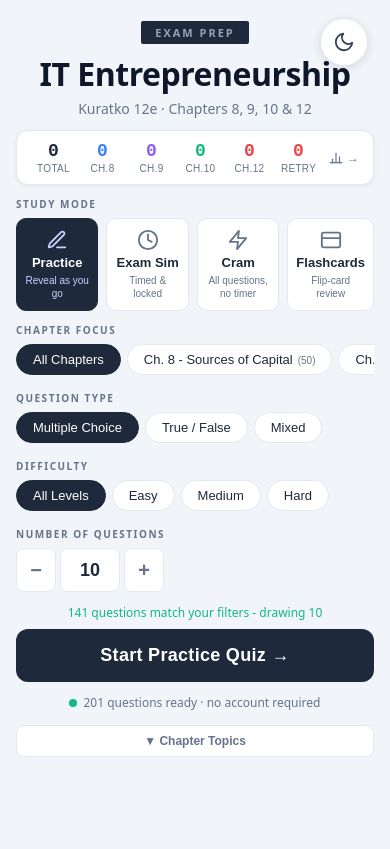
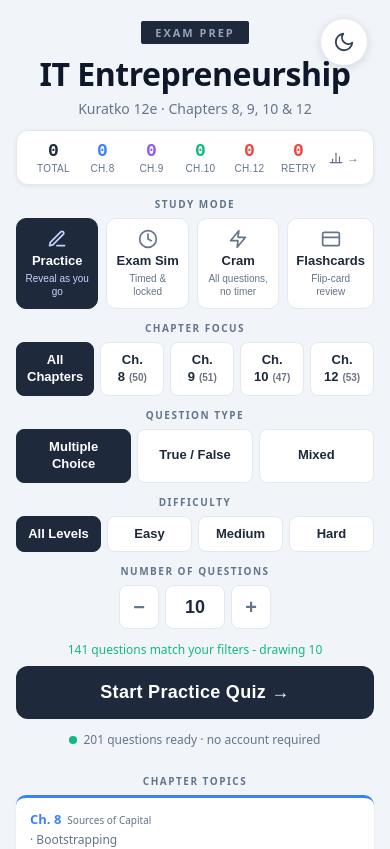
Before and after one commit to h-yzeng/ITMM-581-Study-Tool, a React (Vite) app: page / in a window 390 px wide. Shown: the top 849 px of the page. Built offline with nearby package versions, Linux system fonts and the light colour scheme.

Commit message:
feat: update HomeScreen layout with responsive design and enhance styles for better usability

```diff
--- a/src/index.css
+++ b/src/index.css
@@ -1,7 +1,6 @@
 *, *::before, *::after { box-sizing: border-box; }
 html, body { margin: 0; padding: 0; font-family: system-ui, -apple-system, 'Segoe UI', sans-serif; }
 
-/* Remove default outline; restore a clean one only for keyboard navigation */
 :focus { outline: none; }
 :focus-visible {
   outline: 2px solid #6366f1;
@@ -17,14 +16,22 @@ input[type="number"]::-webkit-outer-spin-button {
 }
 input[type="number"] { -moz-appearance: textfield; appearance: textfield; }
 
-/* Mobile: horizontal scroll for pill rows */
-@media (max-width: 600px) {
-  .pill-row {
-    flex-wrap: nowrap !important;
-    overflow-x: auto;
-    -webkit-overflow-scrolling: touch;
-    padding-bottom: 4px;
-    scrollbar-width: none;
-  }
-  .pill-row::-webkit-scrollbar { display: none; }
+/* Two-column home layout */
+.home-layout {
+  display: flex;
+  gap: 20px;
+  align-items: flex-start;
 }
+.main-controls {
+  flex: 1;
+  min-width: 0;
+}
+.chapter-sidebar {
+  width: 252px;
+  flex-shrink: 0;
+}
+
+@media (max-width: 780px) {
+  .home-layout { flex-direction: column; }
+  .chapter-sidebar { width: 100%; }
+}
--- a/src/screens/HomeScreen.jsx
+++ b/src/screens/HomeScreen.jsx
@@ -1,4 +1,3 @@
-import { useState } from 'react'
 import { CHAPTERS, TOPIC_CARDS, CHAPTER_COLORS, TOPICS_BY_CHAPTER } from '../data/chapters.js'
 import { QUESTION_BANK } from '../data/questionBank.js'
 import { qKey } from '../hooks/useStorage.js'
@@ -10,10 +9,10 @@ const BANK_SIZE   = QUESTION_BANK.length
 const CHAPTER_IDS = [8, 9, 10, 12]
 
 const MODES = [
-  { id: 'practice',   Icon: IconPencil, label: 'Practice',   sub: 'Reveal as you go' },
-  { id: 'exam',       Icon: IconClock,  label: 'Exam Sim',   sub: 'Timed & locked'   },
+  { id: 'practice',   Icon: IconPencil, label: 'Practice',   sub: 'Reveal as you go'    },
+  { id: 'exam',       Icon: IconClock,  label: 'Exam Sim',   sub: 'Timed & locked'      },
   { id: 'cram',       Icon: IconZap,    label: 'Cram',       sub: 'All questions, no timer' },
-  { id: 'flashcards', Icon: IconCards,  label: 'Flashcards', sub: 'Flip-card review'  },
+  { id: 'flashcards', Icon: IconCards,  label: 'Flashcards', sub: 'Flip-card review'    },
 ]
 
 export function HomeScreen({
@@ -28,20 +27,25 @@ export function HomeScreen({
 }) {
   const { dk, bg, cardBg, text, subText, border, pillSel } = theme
 
-  const [chapOpen, setChapOpen] = useState(false)
-  const pill  = active => ({ ...S.pill, background: active ? pillSel : cardBg, color: active ? '#fff' : text, border: `1.5px solid ${active ? pillSel : border}`, transition: 'opacity 0.15s' })
+  const fBtn = active => ({
+    ...S.filterBtn,
+    background: active ? pillSel : cardBg,
+    color:      active ? '#fff'  : text,
+    border:     `1.5px solid ${active ? pillSel : border}`,
+    transition: 'opacity 0.15s',
+  })
   const hov   = e => { e.currentTarget.style.opacity = '0.75' }
-  const unhov = e => { e.currentTarget.style.opacity = '1' }
+  const unhov = e => { e.currentTarget.style.opacity = '1'    }
 
-  const wCount   = wrongBank ? Object.keys(wrongBank).length : 0
-  const fCount   = flagged   ? Object.keys(flagged).length   : 0
-  const total    = stats?.totalAnswered || 0
-  const qByChap  = QUESTION_BANK.reduce((a, q) => { a[q.chapter] = (a[q.chapter] || 0) + 1; return a }, {})
+  const wCount  = wrongBank ? Object.keys(wrongBank).length : 0
+  const fCount  = flagged   ? Object.keys(flagged).length   : 0
+  const total   = stats?.totalAnswered || 0
+  const qByChap = QUESTION_BANK.reduce((a, q) => { a[q.chapter] = (a[q.chapter] || 0) + 1; return a }, {})
 
   const streak = (() => {
     if (!sessionHistory?.length) return 0
-    const days = new Set(sessionHistory.map(s => s.date))
-    const today = new Date().toLocaleDateString('en-US', { month: 'numeric', day: 'numeric' })
+    const days      = new Set(sessionHistory.map(s => s.date))
+    const today     = new Date().toLocaleDateString('en-US', { month: 'numeric', day: 'numeric' })
     const yesterday = new Date(Date.now() - 86400000).toLocaleDateString('en-US', { month: 'numeric', day: 'numeric' })
     if (!days.has(today) && !days.has(yesterday)) return 0
     let count = 0, d = new Date()
@@ -58,6 +62,13 @@ export function HomeScreen({
   return (
     <div style={{ ...S.page, background: bg }}>
       <DarkToggle onClick={toggleDark} dk={dk} border={border} cardBg={cardBg} />
+
+      {streak > 0 && (
+        <div style={{ position: 'fixed', top: 20, left: 22, zIndex: 1000, background: '#f59e0b', color: '#fff', padding: '5px 12px', borderRadius: 6, fontSize: 11, fontWeight: 700, letterSpacing: 0.5 }}>
+          {streak} DAY STREAK
+        </div>
+      )}
+
       <div style={S.container}>
 
         <div style={S.header}>
@@ -82,24 +93,24 @@ export function HomeScreen({
               <span style={{ ...S.statsNum, color: '#ef4444' }}>{wCount}</span>
               <span style={{ ...S.statsLbl, color: subText }}>Retry</span>
             </div>
-            {streak > 0 && (
-              <div style={S.statsCell}>
-                <span style={{ ...S.statsNum, color: '#f59e0b' }}>{streak}</span>
-                <span style={{ ...S.statsLbl, color: subText }}>🔥 Streak</span>
-              </div>
-            )}
             <span style={{ ...S.statsArrow, color: subText, display: 'flex', alignItems: 'center', gap: 4 }}>
               <IconBarChart size={14} /> &rarr;
             </span>
           </button>
         )}
 
+        <div className="home-layout">
+
+          {/* ── Main controls ── */}
+          <div className="main-controls">
+
             <div style={S.section}>
               <label style={{ ...S.label, color: subText }}>STUDY MODE</label>
               <div style={S.modeRow}>
                 {MODES.map(({ id, Icon, label, sub }) => (
-              <button key={id} onClick={() => setMode(id)} onMouseEnter={hov} onMouseLeave={unhov} style={{ ...S.modeBtn, background: mode === id ? pillSel : cardBg, border: `1.5px solid ${mode === id ? pillSel : border}`, color: mode === id ? '#fff' : text, transition: 'opacity 0.15s' }}>
-                <span style={{ color: mode === id ? '#c7d2fe' : subText, display: 'flex' }}><Icon size={22} /></span>
+                  <button key={id} onClick={() => setMode(id)} onMouseEnter={hov} onMouseLeave={unhov}
+                    style={{ ...S.modeBtn, background: mode === id ? pillSel : cardBg, border: `1.5px solid ${mode === id ? pillSel : border}`, color: mode === id ? '#fff' : text, transition: 'opacity 0.15s' }}>
+                    <span style={{ color: mode === id ? '#c7d2fe' : subText, display: 'flex' }}><Icon size={20} /></span>
                     <span style={{ fontWeight: 700, fontSize: 13 }}>{label}</span>
                     <span style={{ fontSize: 10, color: mode === id ? '#c7d2fe' : subText, lineHeight: 1.3 }}>{sub}</span>
                   </button>
@@ -109,68 +120,82 @@ export function HomeScreen({
 
             <div style={S.section}>
               <label style={{ ...S.label, color: subText }}>CHAPTER FOCUS</label>
-          <div className="pill-row" style={S.pills}>
+              <div style={{ ...S.filterRow, flexWrap: 'wrap' }}>
                 {CHAPTERS.map(c => (
-              <button key={c.id} onClick={() => { setSelChapter(c.id); setSelTopics([]) }} onMouseEnter={hov} onMouseLeave={unhov} style={{ ...pill(selChapter === c.id), flexShrink: 0 }}>
-                {c.label}
-                {c.id !== 'all' && <span style={{ fontSize: 10, opacity: 0.65, marginLeft: 5 }}>({qByChap[parseInt(c.id)] || 0})</span>}
+                  <button key={c.id}
+                    onClick={() => { setSelChapter(c.id); setSelTopics([]) }}
+                    onMouseEnter={hov} onMouseLeave={unhov}
+                    style={{ ...fBtn(selChapter === c.id), flex: 1 }}>
+                    {c.id === 'all' ? 'All Chapters' : `Ch. ${c.id}`}
+                    {c.id !== 'all' && <span style={{ fontSize: 10, opacity: 0.65, marginLeft: 4 }}>({qByChap[parseInt(c.id)] || 0})</span>}
                   </button>
                 ))}
               </div>
             </div>
 
             {mode !== 'flashcards' && (<>
+
               <div style={S.section}>
                 <label style={{ ...S.label, color: subText }}>QUESTION TYPE</label>
-            <div className="pill-row" style={S.pills}>
+                <div style={S.filterRow}>
                   {[{ id: 'mcq', label: 'Multiple Choice' }, { id: 'tf', label: 'True / False' }, { id: 'mixed', label: 'Mixed' }].map(t => (
-                <button key={t.id} onClick={() => setQType(t.id)} onMouseEnter={hov} onMouseLeave={unhov} style={{ ...pill(qType === t.id), flexShrink: 0 }}>{t.label}</button>
+                    <button key={t.id} onClick={() => setQType(t.id)} onMouseEnter={hov} onMouseLeave={unhov}
+                      style={{ ...fBtn(qType === t.id), flex: 1 }}>{t.label}</button>
                   ))}
                 </div>
               </div>
+
               <div style={S.section}>
                 <label style={{ ...S.label, color: subText }}>DIFFICULTY</label>
-            <div className="pill-row" style={S.pills}>
+                <div style={S.filterRow}>
                   {[{ id: 'all', label: 'All Levels' }, { id: 'easy', label: 'Easy' }, { id: 'medium', label: 'Medium' }, { id: 'hard', label: 'Hard' }].map(d => (
-                <button key={d.id} onClick={() => setSelDiff(d.id)} onMouseEnter={hov} onMouseLeave={unhov} style={{ ...pill(selDiff === d.id), flexShrink: 0 }}>{d.label}</button>
+                    <button key={d.id} onClick={() => setSelDiff(d.id)} onMouseEnter={hov} onMouseLeave={unhov}
+                      style={{ ...fBtn(selDiff === d.id), flex: 1 }}>{d.label}</button>
                   ))}
                 </div>
               </div>
+
               {selChapter !== 'all' && TOPICS_BY_CHAPTER[parseInt(selChapter)]?.length > 0 && (
                 <div style={S.section}>
-              <label style={{ ...S.label, color: subText }}>TOPIC DRILL (optional - pick 1 or more)</label>
-              <div style={S.pills}>
+                  <label style={{ ...S.label, color: subText }}>TOPIC DRILL <span style={{ fontSize: 9, fontWeight: 400, letterSpacing: 0 }}>(optional)</span></label>
+                  <div style={{ display: 'flex', flexWrap: 'wrap', gap: 6, justifyContent: 'center' }}>
                     {TOPICS_BY_CHAPTER[parseInt(selChapter)].map(t => {
                       const active = selTopics.includes(t)
                       return (
                         <button key={t} onMouseEnter={hov} onMouseLeave={unhov}
                           onClick={() => setSelTopics(prev => active ? prev.filter(x => x !== t) : [...prev, t])}
-                      style={{ ...pill(active), fontSize: 12, padding: '6px 14px' }}>
+                          style={{ ...fBtn(active), fontSize: 12, padding: '6px 12px' }}>
                           {t}
                         </button>
                       )
                     })}
                     {selTopics.length > 0 && (
                       <button onClick={() => setSelTopics([])} onMouseEnter={hov} onMouseLeave={unhov}
-                    style={{ ...S.pill, fontSize: 11, padding: '6px 12px', color: '#ef4444', border: `1.5px solid #ef4444`, background: cardBg, transition: 'opacity 0.15s' }}>
+                        style={{ ...S.filterBtn, fontSize: 11, padding: '5px 10px', color: '#ef4444', border: `1.5px solid #ef4444`, background: cardBg, transition: 'opacity 0.15s' }}>
                         Clear
                       </button>
                     )}
                   </div>
                 </div>
               )}
-          {mode !== 'cram' && (<div style={S.section}>
+
+              {mode !== 'cram' && (
+                <div style={S.section}>
                   <label style={{ ...S.label, color: subText }}>NUMBER OF QUESTIONS</label>
-            <div style={{ display: 'flex', alignItems: 'center', gap: 4 }}>
-              <button onClick={() => setQCount(q => Math.max(1, q - 1))} onMouseEnter={hov} onMouseLeave={unhov} style={{ ...S.countBtn, minWidth: 40, padding: '0 12px', fontSize: 20, transition: 'opacity 0.15s' }}>−</button>
+                  <div style={{ display: 'flex', alignItems: 'center', justifyContent: 'center', gap: 6 }}>
+                    <button onClick={() => setQCount(q => Math.max(1, q - 1))} onMouseEnter={hov} onMouseLeave={unhov}
+                      style={{ ...S.countBtn, minWidth: 40, padding: '0 12px', fontSize: 20, transition: 'opacity 0.15s' }}>−</button>
                     <input
                       type="number" min={1} max={201} value={qCount}
                       onChange={e => { const v = parseInt(e.target.value); if (!isNaN(v) && v >= 1 && v <= 201) setQCount(v) }}
                       style={{ width: 60, height: 44, borderRadius: 8, border: `1.5px solid ${border}`, background: cardBg, color: text, fontSize: 18, fontWeight: 700, textAlign: 'center', outline: 'none' }}
                     />
-              <button onClick={() => setQCount(q => Math.min(201, q + 1))} onMouseEnter={hov} onMouseLeave={unhov} style={{ ...S.countBtn, minWidth: 40, padding: '0 12px', fontSize: 20, transition: 'opacity 0.15s' }}>+</button>
+                    <button onClick={() => setQCount(q => Math.min(201, q + 1))} onMouseEnter={hov} onMouseLeave={unhov}
+                      style={{ ...S.countBtn, minWidth: 40, padding: '0 12px', fontSize: 20, transition: 'opacity 0.15s' }}>+</button>
                   </div>
-          </div>)}
+                </div>
+              )}
+
             </>)}
 
             {mode === 'exam' && (
@@ -224,7 +249,8 @@ export function HomeScreen({
               )
             })()}
 
-        <button onClick={startSession} onMouseEnter={hov} onMouseLeave={unhov} style={{ ...S.startBtn, background: pillSel, transition: 'opacity 0.15s' }}>
+            <button onClick={startSession} onMouseEnter={hov} onMouseLeave={unhov}
+              style={{ ...S.startBtn, background: pillSel, transition: 'opacity 0.15s' }}>
               {mode === 'flashcards' ? 'Start Flashcards →' : mode === 'exam' ? 'Start Exam Simulation →' : mode === 'cram' ? 'Start Cram Session →' : 'Start Practice Quiz →'}
             </button>
 
@@ -233,15 +259,13 @@ export function HomeScreen({
               {BANK_SIZE} questions ready &middot; no account required
             </div>
 
-        <div style={{ marginTop: 8, marginBottom: 4 }}>
-          <button onClick={() => setChapOpen(o => !o)} onMouseEnter={hov} onMouseLeave={unhov}
-            style={{ display: 'flex', alignItems: 'center', justifyContent: 'center', gap: 6, width: '100%', padding: '8px 12px', borderRadius: 8, border: `1px solid ${border}`, background: cardBg, color: subText, fontSize: 12, fontWeight: 600, cursor: 'pointer', transition: 'opacity 0.15s' }}>
-            {chapOpen ? '▲' : '▼'} Chapter Topics
-          </button>
-          {chapOpen && (
-            <div style={{ ...S.topicsGrid, marginTop: 10 }}>
+          </div>
+
+          {/* ── Chapter topics sidebar ── */}
+          <div className="chapter-sidebar">
+            <label style={{ ...S.label, color: subText }}>CHAPTER TOPICS</label>
             {TOPIC_CARDS.map(item => (
-                <div key={item.ch} style={{ ...S.topicCard, background: cardBg, borderTop: `3px solid ${CHAPTER_COLORS[item.ch]}` }}>
+              <div key={item.ch} style={{ ...S.topicCard, background: cardBg, borderTop: `3px solid ${CHAPTER_COLORS[item.ch]}`, marginBottom: 8 }}>
                 <div style={{ display: 'flex', alignItems: 'baseline', gap: 6, marginBottom: 4 }}>
                   <span style={{ fontSize: 13, fontWeight: 800, color: CHAPTER_COLORS[item.ch] }}>{item.title}</span>
                   <span style={{ fontSize: 10, color: subText }}>{item.sub}</span>
@@ -250,9 +274,8 @@ export function HomeScreen({
               </div>
             ))}
           </div>
-          )}
+
         </div>
-
       </div>
     </div>
   )
--- a/src/styles.js
+++ b/src/styles.js
@@ -6,9 +6,11 @@ export const S = {
   title:        { margin: '0 0 4px', fontSize: 32, fontWeight: 900, color: '#0f172a', letterSpacing: -0.5 },
   subtitle:     { margin: 0, fontSize: 14, color: '#64748b' },
   section:      { marginBottom: 12 },
-  label:        { display: 'block', fontSize: 10, fontWeight: 700, letterSpacing: 1.5, color: '#94a3b8', marginBottom: 7 },
+  label:        { display: 'block', fontSize: 10, fontWeight: 700, letterSpacing: 1.5, color: '#94a3b8', marginBottom: 7, textAlign: 'center' },
   pills:        { display: 'flex', flexWrap: 'wrap', gap: 6 },
   pill:         { padding: '7px 16px', borderRadius: 20, border: '1.5px solid #e2e8f0', background: '#fff', color: '#64748b', fontSize: 13, cursor: 'pointer' },
+  filterBtn:    { padding: '9px 10px', borderRadius: 8, border: '1.5px solid #e2e8f0', background: '#fff', color: '#64748b', fontSize: 13, fontWeight: 600, cursor: 'pointer', textAlign: 'center', lineHeight: 1.3 },
+  filterRow:    { display: 'flex', gap: 6 },
   pillActive:   { background: '#1e293b', color: '#fff', border: '1.5px solid #1e293b' },
   countRow:     { display: 'flex', gap: 8 },
   countBtn:     { padding: '0 14px', height: 44, minWidth: 44, borderRadius: 8, border: '1.5px solid #e2e8f0', background: '#fff', color: '#64748b', fontSize: 18, fontWeight: 700, cursor: 'pointer' },
```
Lines whose indentation alone changed are shown as unchanged.
